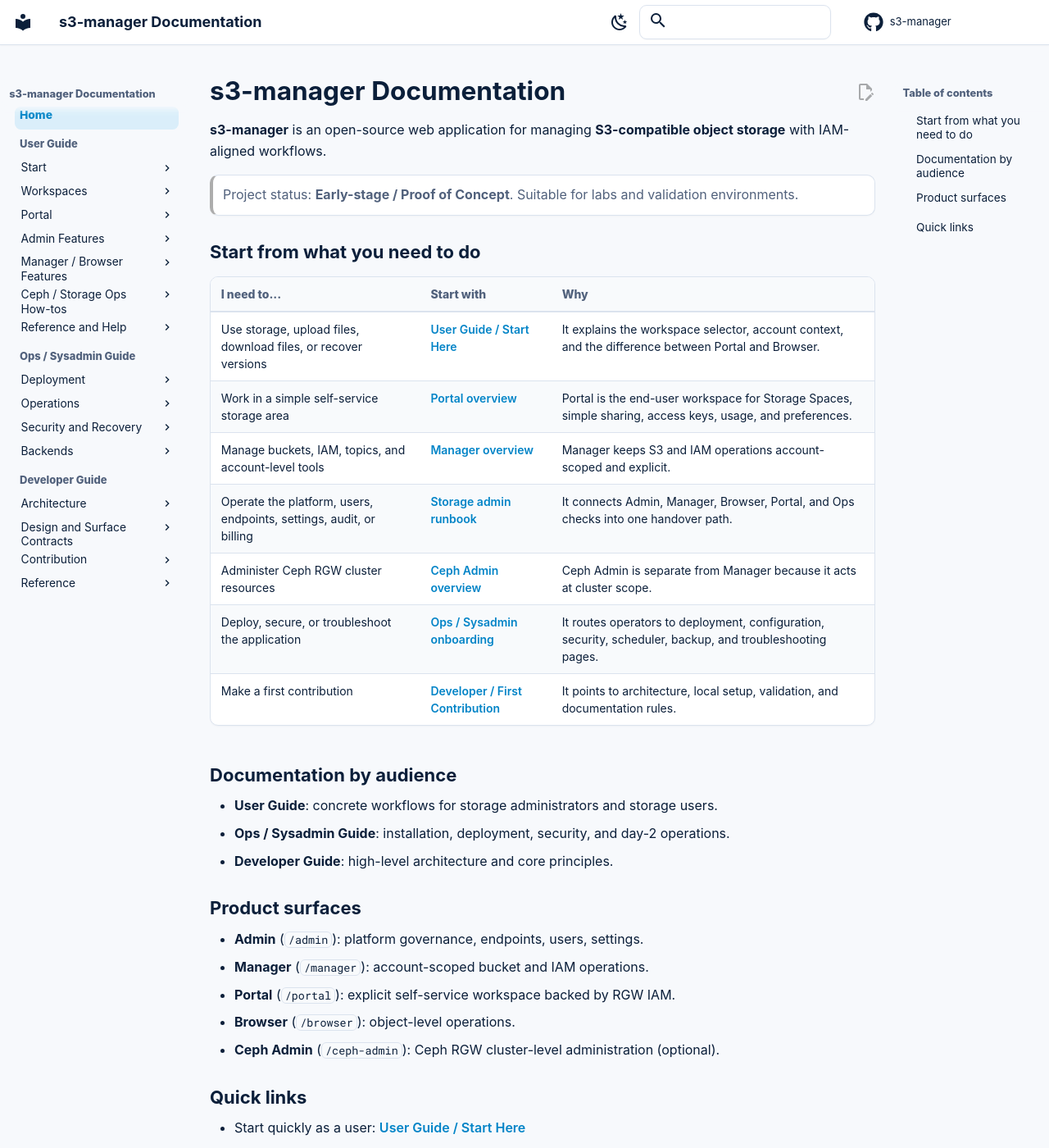
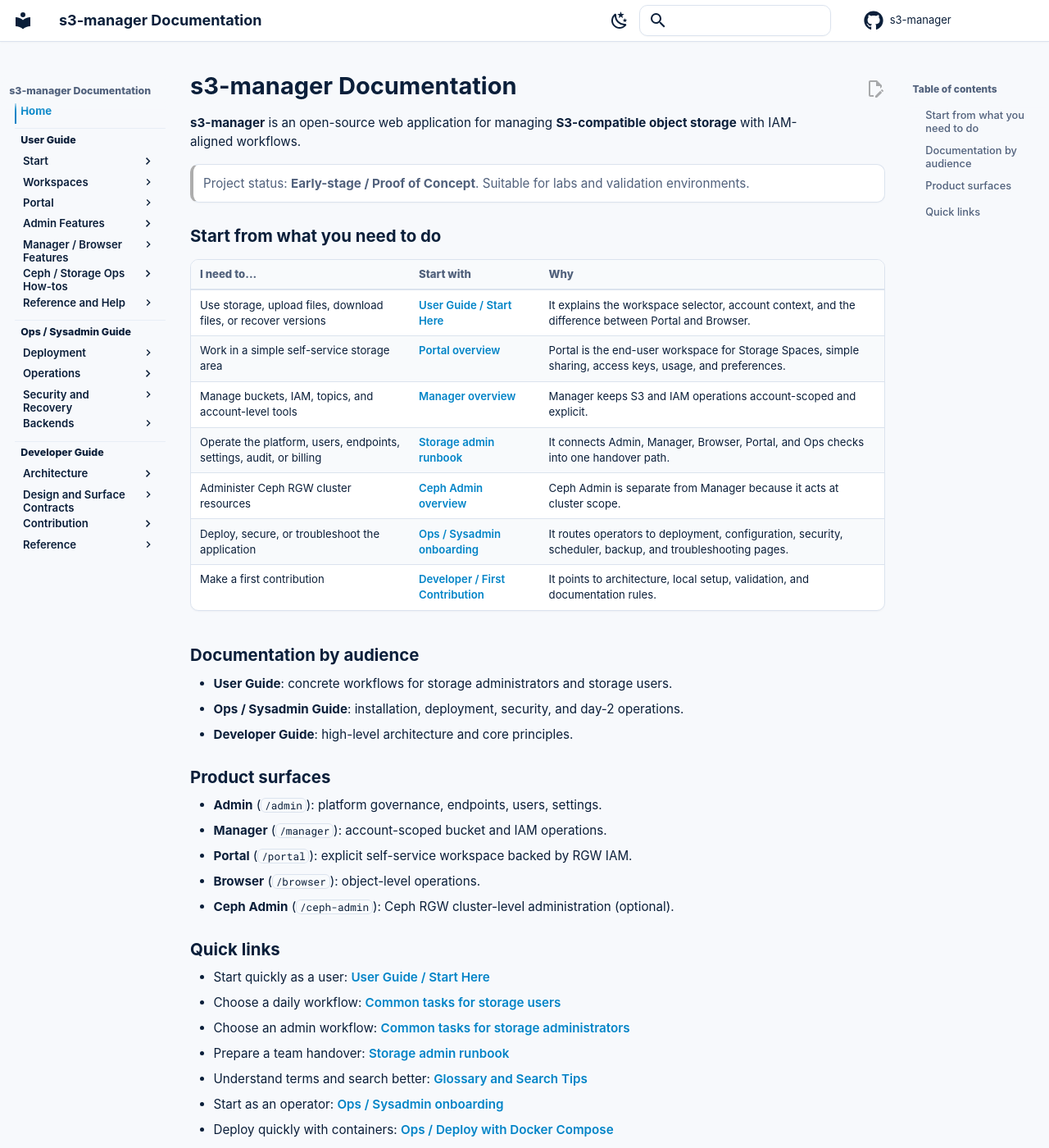
Before and after one commit to ksperis/s3-manager, an MkDocs documentation site: the page built from doc/docs/index.md, in a window 1280 px wide and 1400 px high. Shown: the whole window at 82% size. Built offline with MkDocs 1.6.1 and Material for MkDocs 9.7.7, drawn with Linux system fonts in a browser that asks for light colours; comment, search, counter and statistics services are not loaded.

Commit message:
docs(docs): restore compact documentation density
Why:
The latest documentation theme pass made the MkDocs pages feel too sparse and blurred the left navigation hierarchy.

What:
- Restore compact documentation typography, tables, and sidebar spacing while keeping app-aligned tokens.
- Replace the active navigation fill with a left-rule indicator and clearer hierarchy styling.
- Recompact screenshot gallery controls and captions.

Validation:
- python3 -m mkdocs build --strict --config-file doc/mkdocs.yml --site-dir /private/tmp/s3-manager-docs-density-build
- npm --prefix frontend run docs:screenshots:check
- git diff --check -- doc/docs/assets/stylesheets
- Playwright visual smoke on docs start, feature-availability, and screenshots-gallery pages in light and dark themes
- Playwright density comparison against e9fb2d301 and 5779381a0; ReadTheDocs reference HTML reviewed at https://example-mkdocs-basic.readthedocs.io/en/latest/

```diff
--- a/doc/docs/assets/stylesheets/docs-theme.css
+++ b/doc/docs/assets/stylesheets/docs-theme.css
@@ -159,10 +159,10 @@
 
 .md-search__form {
   border: 1px solid var(--shell-border);
-  border-radius: 0.45rem;
+  border-radius: 0.5rem;
   background: var(--shell-control-bg);
   box-shadow: var(--shell-control-shadow);
-  min-height: 2.1rem;
+  min-height: 1.9rem;
 }
 
 .md-search__form:hover {
@@ -183,8 +183,8 @@
 
 .md-typeset {
   color: var(--s3-docs-text);
-  font-size: 0.8rem;
-  line-height: 1.62;
+  font-size: 0.76rem;
+  line-height: 1.54;
   overflow-x: auto;
 }
 
@@ -197,33 +197,33 @@
 }
 
 .md-typeset h1 {
-  margin: 0 0 0.86rem;
-  font-size: 1.58rem;
+  margin: 0 0 0.78rem;
+  font-size: 1.45rem;
   line-height: 1.18;
 }
 
 .md-typeset h2 {
-  margin: 1.42rem 0 0.48rem;
+  margin: 1.28rem 0 0.42rem;
   padding-top: 0.1rem;
-  font-size: 1.1rem;
+  font-size: 1.02rem;
   line-height: 1.26;
 }
 
 .md-typeset h3 {
-  margin-top: 1.05rem;
-  font-size: 0.94rem;
+  margin-top: 0.95rem;
+  font-size: 0.88rem;
   line-height: 1.3;
 }
 
 .md-typeset p,
 .md-typeset li {
-  max-width: 78ch;
+  max-width: 82ch;
 }
 
 .md-typeset p,
 .md-typeset ul,
 .md-typeset ol {
-  margin-block: 0.54rem;
+  margin-block: 0.48rem;
 }
 
 .md-typeset li + li {
@@ -280,8 +280,8 @@
   border-spacing: 0;
   background: var(--s3-docs-panel);
   box-shadow: var(--ui-shadow-card);
-  font-size: 0.7rem;
-  line-height: 1.5;
+  font-size: 0.66rem;
+  line-height: 1.44;
 }
 
 .md-typeset table:not([class]) th {
@@ -293,7 +293,7 @@
 
 .md-typeset table:not([class]) th,
 .md-typeset table:not([class]) td {
-  padding: 0.5rem 0.64rem;
+  padding: 0.42rem 0.55rem;
   border-color: var(--s3-docs-border);
   vertical-align: top;
 }
@@ -313,7 +313,7 @@
   background: var(--ui-surface);
   box-shadow: var(--ui-shadow-soft);
   margin: 0.85rem 0;
-  font-size: 0.78rem;
+  font-size: 0.74rem;
 }
 
 .md-typeset .admonition-title,
@@ -324,31 +324,32 @@
 
 .md-nav__title {
   color: var(--s3-docs-muted);
-  font-size: 0.7rem;
+  font-size: 0.68rem;
   font-weight: 760;
   line-height: 1.25;
 }
 
 .md-nav__link {
-  border-radius: 0.375rem;
-  padding: 0.14rem 0.34rem;
-  line-height: 1.42;
+  border-left: 2px solid transparent;
+  border-radius: 0;
+  padding: 0.12rem 0.32rem;
+  line-height: 1.36;
 }
 
 .md-nav__item .md-nav__link--active {
-  background: var(--shell-selected-bg);
-  color: var(--shell-selected-text);
-  font-weight: 760;
+  border-left-color: var(--md-accent-fg-color);
+  background: transparent;
+  color: var(--md-accent-fg-color);
+  font-weight: 700;
 }
 
 .md-nav__link:focus,
 .md-nav__link:hover {
   background: var(--shell-hover);
-  color: var(--shell-selected-text);
+  color: var(--md-accent-fg-color);
 }
 
 .md-nav--secondary .md-nav__link {
-  border-left: 2px solid transparent;
   padding-left: 0.5rem;
 }
 
@@ -400,14 +401,14 @@
 }
 
 .md-sidebar--primary .md-nav {
-  font-size: 0.69rem;
-  line-height: 1.28;
+  font-size: 0.66rem;
+  line-height: 1.24;
 }
 
 .md-sidebar--primary .md-nav__title {
   margin: 0.15rem 0 0.25rem;
   padding: 0.12rem 0.28rem;
-  font-size: 0.64rem;
+  font-size: 0.62rem;
   line-height: 1.22;
 }
 
@@ -421,22 +422,33 @@
 }
 
 .md-sidebar--primary .md-nav__link {
-  min-height: 1.42rem;
+  min-height: 1.25rem;
   margin-top: 0;
-  padding: 0.1rem 0.32rem;
-  font-size: 0.69rem;
-  line-height: 1.28;
+  padding: 0.07rem 0.28rem;
+  color: var(--s3-docs-muted);
+  font-size: 0.66rem;
+  font-weight: 560;
+  line-height: 1.22;
+}
+
+.md-sidebar--primary .md-nav__item--section {
+  margin-top: 0.28rem;
+  padding-top: 0.22rem;
+  border-top: 1px solid var(--shell-border-soft);
 }
 
 .md-sidebar--primary .md-nav__item--section > .md-nav__link {
-  margin-top: 0.36rem;
-  font-size: 0.65rem;
+  margin-top: 0;
+  color: var(--s3-docs-text);
+  font-size: 0.62rem;
   font-weight: 760;
   line-height: 1.22;
 }
 
-.md-sidebar--primary .md-nav__item--section:first-child > .md-nav__link {
+.md-sidebar--primary .md-nav__item--section:first-child {
   margin-top: 0;
+  padding-top: 0;
+  border-top: 0;
 }
 
 .md-sidebar--primary .md-nav__icon {
@@ -445,11 +457,21 @@
 }
 
 .md-sidebar--primary .md-nav[data-md-level="1"] .md-nav__link {
-  padding-left: 0.4rem;
+  padding-left: 0.42rem;
+  color: var(--s3-docs-text);
+  font-weight: 620;
 }
 
 .md-sidebar--primary .md-nav[data-md-level="2"] .md-nav__link {
-  padding-left: 0.52rem;
+  padding-left: 0.7rem;
+  color: var(--s3-docs-muted);
+  font-weight: 520;
+}
+
+.md-sidebar--primary .md-nav[data-md-level="3"] .md-nav__link {
+  padding-left: 0.92rem;
+  font-size: 0.63rem;
+  font-weight: 500;
 }
 
 .md-sidebar--secondary .md-sidebar__inner {
@@ -459,7 +481,7 @@
 .md-nav--secondary .md-nav__title {
   margin: 0.1rem 0 0.28rem;
   padding: 0.1rem 0.26rem;
-  font-size: 0.64rem;
+  font-size: 0.6rem;
   line-height: 1.2;
 }
 
@@ -473,15 +495,32 @@
 }
 
 .md-nav--secondary .md-nav__link {
-  min-height: 1.32rem;
-  padding: 0.1rem 0.22rem 0.1rem 0.38rem;
-  border-left: 2px solid transparent;
-  font-size: 0.68rem;
-  line-height: 1.26;
+  min-height: 1.18rem;
+  padding: 0.08rem 0.2rem 0.08rem 0.34rem;
+  color: var(--s3-docs-muted);
+  font-size: 0.64rem;
+  font-weight: 540;
+  line-height: 1.22;
 }
 
 .md-nav--secondary .md-nav__link--active {
   border-left-color: var(--md-accent-fg-color);
+}
+
+.md-sidebar--primary .md-nav__link:focus,
+.md-sidebar--primary .md-nav__link:hover,
+.md-nav--secondary .md-nav__link:focus,
+.md-nav--secondary .md-nav__link:hover,
+.md-sidebar--primary .md-nav__item .md-nav__link--active,
+.md-sidebar--primary .md-nav[data-md-level] .md-nav__link--active,
+.md-nav--secondary .md-nav__link--active {
+  color: var(--md-accent-fg-color);
+}
+
+.md-sidebar--primary .md-nav__item .md-nav__link--active,
+.md-sidebar--primary .md-nav[data-md-level] .md-nav__link--active,
+.md-nav--secondary .md-nav__link--active {
+  font-weight: 700;
 }
 
 .md-typeset .docs-themed-shot,
@@ -517,44 +556,44 @@
 
 @media screen and (min-width: 76.25em) {
   .md-grid {
-    max-width: 78rem;
+    max-width: 75rem;
   }
 
   .md-sidebar--primary {
-    width: 11.6rem;
+    width: 10.4rem;
   }
 
   .md-sidebar--secondary {
-    width: 9.4rem;
+    width: 8.8rem;
   }
 }
 
 @media screen and (max-width: 76.25em) {
   html .md-typeset h1 {
-    margin-bottom: 0.86rem;
-    font-size: 1.5rem;
+    margin-bottom: 0.78rem;
+    font-size: 1.45rem;
     line-height: 1.18;
   }
 
   html .md-typeset h2 {
-    margin-top: 1.36rem;
-    font-size: 1.06rem;
+    margin-top: 1.28rem;
+    font-size: 1.02rem;
   }
 }
 
 @media screen and (max-width: 48rem) {
   html .md-typeset {
-    font-size: 0.8rem;
-    line-height: 1.6;
+    font-size: 0.76rem;
+    line-height: 1.54;
   }
 
   html .md-typeset h1 {
-    font-size: 1.42rem;
+    font-size: 1.34rem;
     line-height: 1.2;
   }
 
   html .md-typeset h2 {
-    font-size: 1.02rem;
+    font-size: 0.98rem;
   }
 
   html .md-typeset table:not([class]) {
@@ -562,14 +601,14 @@
     width: 100%;
     min-width: 100%;
     overflow-x: auto;
-    font-size: 0.7rem;
-    line-height: 1.5;
+    font-size: 0.66rem;
+    line-height: 1.44;
     -webkit-overflow-scrolling: touch;
   }
 
   html .md-typeset table:not([class]) th,
   html .md-typeset table:not([class]) td {
-    padding: 0.5rem 0.64rem;
+    padding: 0.42rem 0.55rem;
   }
 }
 
@@ -583,18 +622,18 @@
   }
 
   .md-typeset {
-    font-size: 0.8rem;
-    line-height: 1.6;
+    font-size: 0.76rem;
+    line-height: 1.54;
   }
 
   .md-typeset h1 {
-    font-size: 1.42rem;
+    font-size: 1.34rem;
     line-height: 1.2;
   }
 
   .md-typeset h2 {
-    margin-top: 1.34rem;
-    font-size: 1.02rem;
+    margin-top: 1.28rem;
+    font-size: 0.98rem;
   }
 
   .md-typeset table:not([class]) {
@@ -602,13 +641,13 @@
     width: 100%;
     min-width: 100%;
     overflow-x: auto;
-    font-size: 0.7rem;
-    line-height: 1.5;
+    font-size: 0.66rem;
+    line-height: 1.44;
     -webkit-overflow-scrolling: touch;
   }
 
   .md-typeset table:not([class]) th,
   .md-typeset table:not([class]) td {
-    padding: 0.5rem 0.64rem;
+    padding: 0.42rem 0.55rem;
   }
 }
--- a/doc/docs/assets/stylesheets/screenshots-gallery.css
+++ b/doc/docs/assets/stylesheets/screenshots-gallery.css
@@ -39,8 +39,8 @@
 .docs-screenshot-carousel figcaption {
   padding: 0.68rem 0.82rem 0.78rem;
   color: var(--ui-text);
-  font-size: 0.72rem;
-  line-height: 1.54;
+  font-size: 0.68rem;
+  line-height: 1.48;
 }
 
 .docs-screenshot-carousel figcaption strong {
@@ -68,14 +68,13 @@
   display: inline-flex;
   align-items: center;
   justify-content: center;
-  min-height: 2.12rem;
   border: 1px solid var(--ui-border);
   border-radius: 0.375rem;
   background: var(--ui-surface);
   color: var(--ui-text);
   cursor: pointer;
   font: inherit;
-  font-size: 0.7rem;
+  font-size: 0.66rem;
   font-weight: 700;
   line-height: 1;
   padding: 0.55rem 0.68rem;
@@ -101,7 +100,7 @@
 .docs-screenshot-carousel__counter,
 .docs-screenshot-lightbox__counter {
   color: var(--ui-text-muted);
-  font-size: 0.66rem;
+  font-size: 0.64rem;
   font-weight: 700;
   letter-spacing: 0.08em;
   text-transform: uppercase;
@@ -166,7 +165,7 @@
   border-radius: 0.375rem;
   background: rgba(15, 23, 42, 0.72);
   color: #fff;
-  font-size: 0.64rem;
+  font-size: 0.6rem;
   font-weight: 700;
   letter-spacing: 0.03em;
   pointer-events: none;
@@ -183,7 +182,7 @@
 .docs-screenshot-carousel__thumbnails {
   display: grid;
   gap: 0.5rem;
-  grid-template-columns: repeat(auto-fit, minmax(8rem, 1fr));
+  grid-template-columns: repeat(auto-fit, minmax(7.4rem, 1fr));
 }
 
 .docs-screenshot-carousel__thumb,
@@ -225,7 +224,7 @@
 
 .docs-screenshot-carousel__thumb-label {
   display: block;
-  font-size: 0.66rem;
+  font-size: 0.62rem;
   font-weight: 700;
   letter-spacing: 0.01em;
 }
@@ -322,7 +321,7 @@
 .docs-screenshot-lightbox__title {
   margin: 0;
   color: #fff;
-  font-size: 0.96rem;
+  font-size: 0.9rem;
   font-weight: 700;
   line-height: 1.2;
   text-shadow: 0 1px 2px rgba(2, 6, 23, 0.4);
@@ -443,8 +442,8 @@
 .docs-screenshot-lightbox__caption {
   max-width: min(80rem, 100%);
   color: #fff;
-  font-size: 0.8rem;
-  line-height: 1.5;
+  font-size: 0.76rem;
+  line-height: 1.45;
   text-shadow: 0 1px 2px rgba(2, 6, 23, 0.48);
 }
 
@@ -522,7 +521,7 @@
   }
 
   .docs-screenshot-carousel__thumbnails {
-    grid-template-columns: repeat(auto-fit, minmax(8rem, 1fr));
+    grid-template-columns: repeat(auto-fit, minmax(7rem, 1fr));
   }
 
   .docs-screenshot-lightbox {
@@ -549,12 +548,12 @@
   }
 
   .docs-screenshot-lightbox__title {
-    font-size: 0.94rem;
+    font-size: 0.9rem;
   }
 
   .docs-screenshot-lightbox__close {
     padding: 0.65rem 0.85rem;
-    font-size: 0.7rem;
+    font-size: 0.68rem;
   }
 
   .docs-screenshot-lightbox__nav {
@@ -574,8 +573,8 @@
   }
 
   .docs-screenshot-lightbox__caption {
-    font-size: 0.78rem;
-    line-height: 1.5;
+    font-size: 0.76rem;
+    line-height: 1.45;
   }
 
   .docs-screenshot-lightbox__thumb {
```
